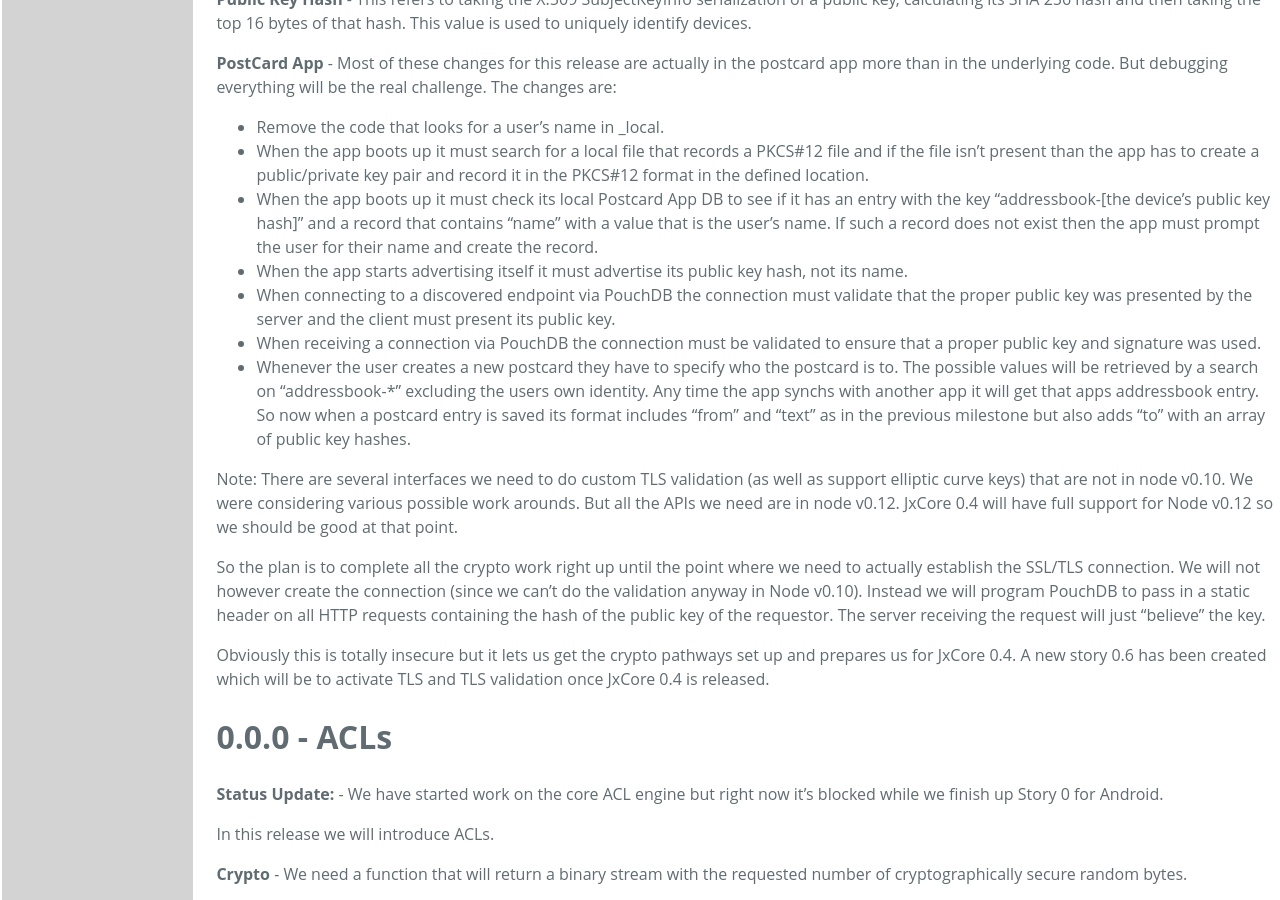
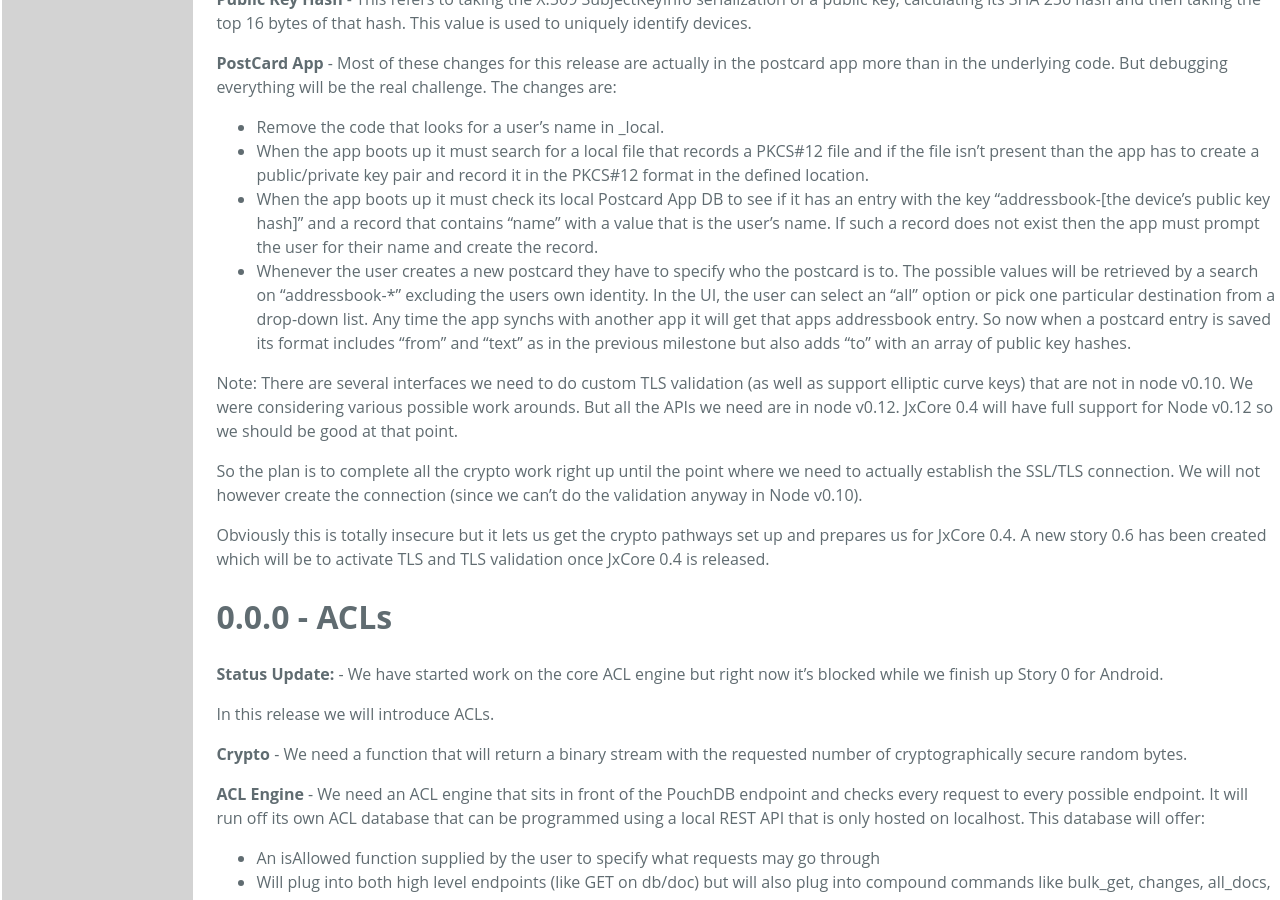
Before and after one commit to thaliproject/thali, a Jekyll site: the page built from stories.md, in a window 1280 px wide and 900 px high, scrolled down 4185 px. Built offline with Jekyll 4.4.1, drawn with Linux system fonts in a browser that asks for light colours; Markdown is read by kramdown in place of the engine named in the settings.

Commit message:
Updated the postcard app requirements for story 0.0.
1) Clarified the UI requirement for choosing the "to" field.
2) Will not be sending the public-key-hash via http headers. This is not needed as the authentication will be done when we move to TLS (story 0.6).

```diff
--- a/stories.md
+++ b/stories.md
@@ -144,15 +144,12 @@
 * Remove the code that looks for a user's name in _local.
 * When the app boots up it must search for a local file that records a PKCS#12 file and if the file isn't present than the app has to create a public/private key pair and record it in the PKCS#12 format in the defined location.
 * When the app boots up it must check its local Postcard App DB to see if it has an entry with the key "addressbook-[the device's public key hash]" and a record that contains "name" with a value that is the user's name. If such a record does not exist then the app must prompt the user for their name and create the record.
-* When the app starts advertising itself it must advertise its public key hash, not its name.
-* When connecting to a discovered endpoint via PouchDB the connection must validate that the proper public key was presented by the server and the client must present its public key.
-* When receiving a connection via PouchDB the connection must be validated to ensure that a proper public key and signature was used.
-* Whenever the user creates a new postcard they have to specify who the postcard is to. The possible values will be retrieved by a search on "addressbook-*" excluding the users own identity. Any time the app synchs with another app it will get that apps addressbook entry. So now when a postcard entry is saved its format includes "from" and "text" as in the previous milestone but also adds "to" with an array of public key hashes.
+* Whenever the user creates a new postcard they have to specify who the postcard is to. The possible values will be retrieved by a search on "addressbook-*" excluding the users own identity. In the UI, the user can select an "all" option or pick one particular destination from a drop-down list. Any time the app synchs with another app it will get that apps addressbook entry. So now when a postcard entry is saved its format includes "from" and "text" as in the previous milestone but also adds "to" with an array of public key hashes.
 
 Note:
 There are several interfaces we need to do custom TLS validation (as well as support elliptic curve keys) that are not in node v0.10. We were considering various possible work arounds. But all the APIs we need are in node v0.12. JxCore 0.4 will have full support for Node v0.12 so we should be good at that point.
 
-So the plan is to complete all the crypto work right up until the point where we need to actually establish the SSL/TLS connection. We will not however create the connection (since we can’t do the validation anyway in Node v0.10). Instead we will program PouchDB to pass in a static header on all HTTP requests containing the hash of the public key of the requestor. The server receiving the request will just “believe” the key.
+So the plan is to complete all the crypto work right up until the point where we need to actually establish the SSL/TLS connection. We will not however create the connection (since we can’t do the validation anyway in Node v0.10).
 
 Obviously this is totally insecure but it lets us get the crypto pathways set up and prepares us for JxCore 0.4. A new story 0.6 has been created which will be to activate TLS and TLS validation once JxCore 0.4 is released.
 
```
